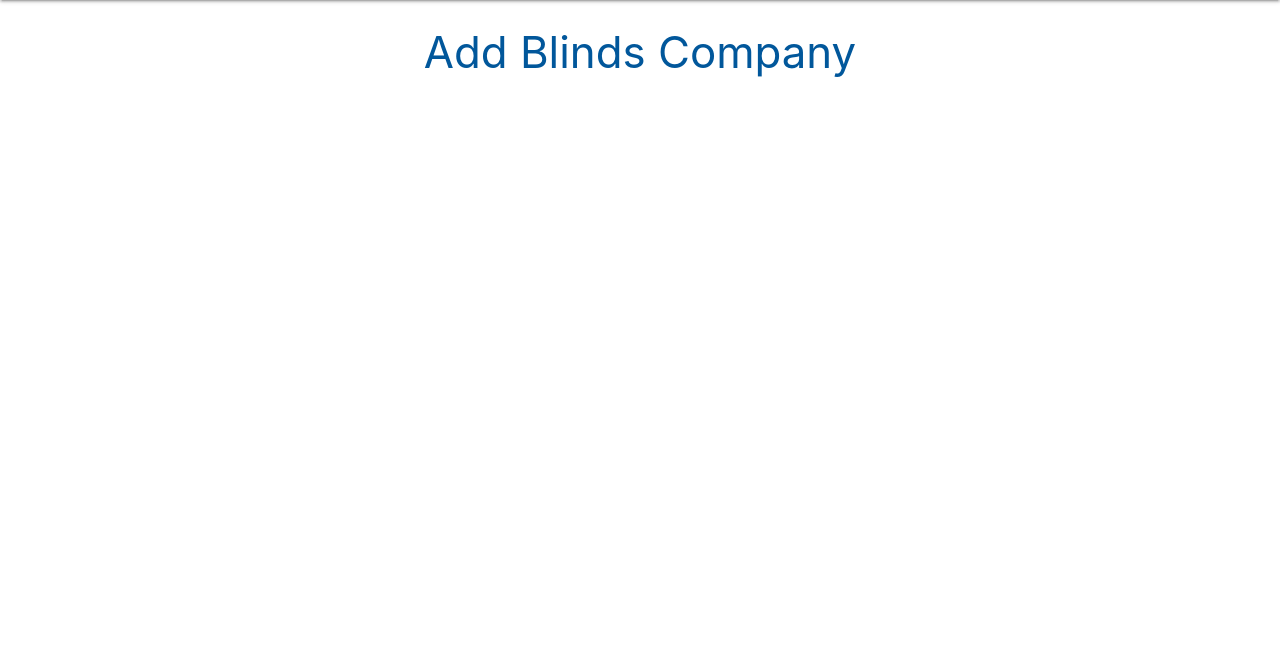
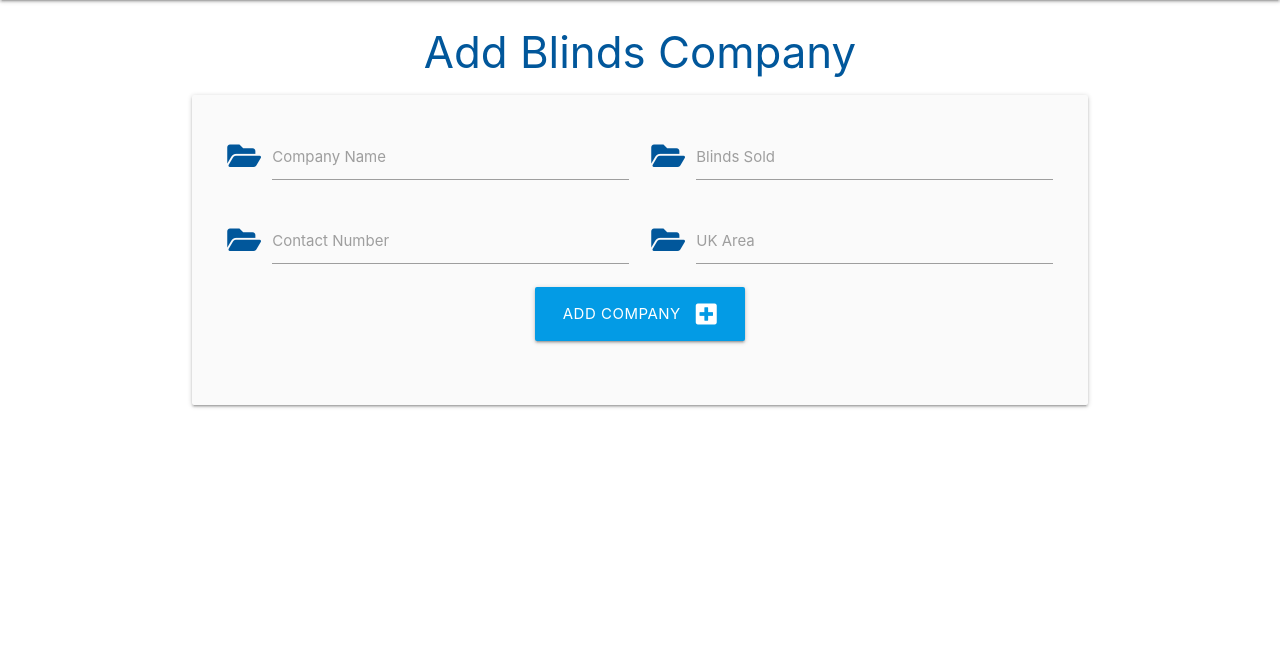
Before and after one commit to Seanl80/Blind-Hunter, a Flask app: template blindhunter/templates/add_company.html in a window 1280 px wide. Shown: the part 64-709 px from the top of the page. Run offline with Flask 2, Linux system fonts and the light colour scheme; the template is opened without the code that fills it, so the values that code supplies are empty.

Commit message:
form created

```diff
--- a/blindhunter/templates/add_company.html
+++ b/blindhunter/templates/add_company.html
@@ -3,4 +3,37 @@
 
 <h3 class="light-blue-text text-darken-4 center-align">Add Blinds Company</h3>
 
+<div class="row card-panel grey lighten-5">
+    <form class="col s12" method="POST" action="{{ url_for('add_company') }}">
+      <div class="row">
+        <div class="input-field col s6">
+            <i class="fas fa-folder-open prefix light-blue-text text-darken-4"></i>
+            <input id="company_name" name="company_name" minlength="3" maxlength="25" type="text" class="validate" required>
+          <label for="company_name">Company Name</label>
+        </div>
+        <div class="input-field col s6">
+            <i class="fas fa-folder-open prefix light-blue-text text-darken-4"></i>
+            <input id="blinds_sold" name="blinds_sold" minlength="3" maxlength="25" type="text" class="validate" required>
+          <label for="blinds_sold">Blinds Sold</label>
+        </div>
+        <div class="input-field col s6">
+            <i class="fas fa-folder-open prefix light-blue-text text-darken-4"></i>
+            <input id="contact_number" name="contact_number" minlength="3" maxlength="25" type="text" class="validate" required>
+          <label for="contact_number">Contact Number</label>
+        </div>
+        <div class="input-field col s6">
+            <i class="fas fa-folder-open prefix light-blue-text text-darken-4"></i>
+            <input id="uk_area" name="uk_area" minlength="3" maxlength="25" type="text" class="validate" required>
+          <label for="uk_area">UK Area</label>
+        </div>
+        <div class="row">
+            <div class="col s12 center-align">
+                <button type="submit" class="btn-large light-blue darken-1">
+                    Add Company <i class="fas fa-plus-square right"></i>
+                </button>
+            </div>
+        </div>
+    </form>
+  </div>
+
 {% endblock %}
```
